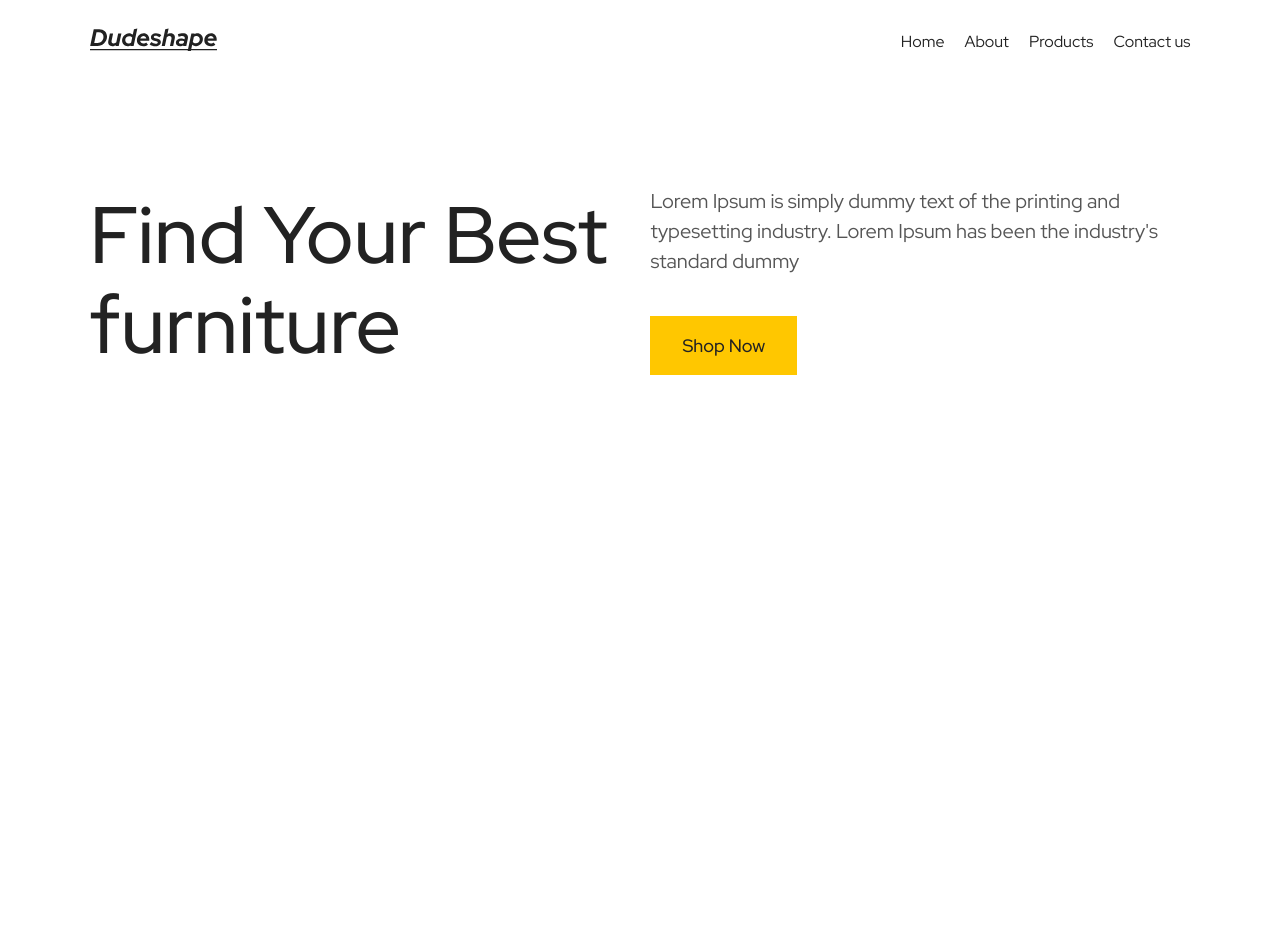
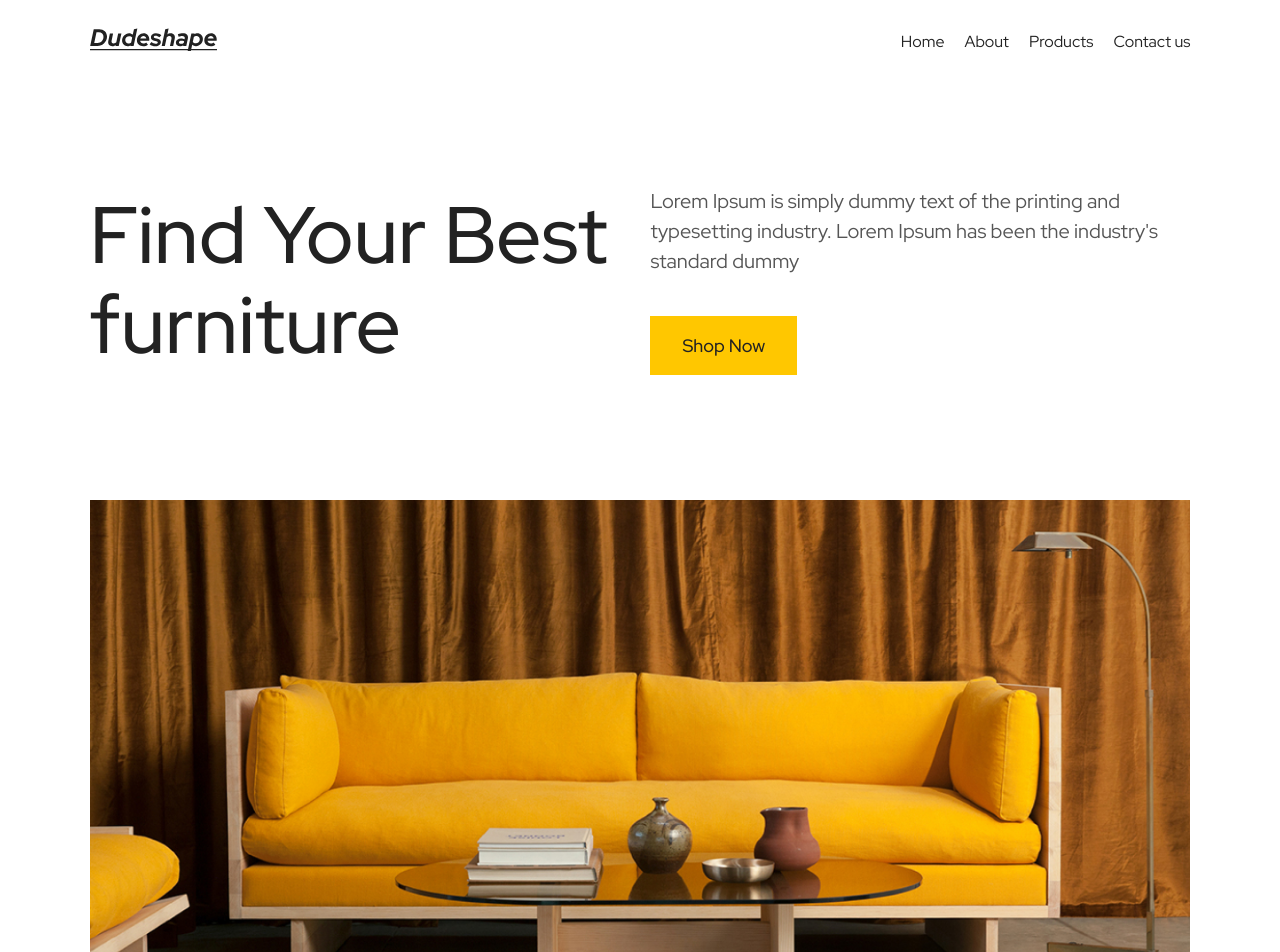
Before and after one commit to RehkMansa/furniture-shop, a React (Create React App) app: page / in a window 1280 px wide. Shown: the top 952 px of the page. Before the commit the page ends 800 px from the top, so only its background shows below. Built offline with nearby package versions, Linux system fonts and the light colour scheme.

Commit message:
added redux and redux toolkit package

```diff
--- a/package.json
+++ b/package.json
@@ -3,11 +3,13 @@
   "version": "0.1.0",
   "private": true,
   "dependencies": {
+    "@reduxjs/toolkit": "^1.8.3",
     "@testing-library/jest-dom": "^5.16.4",
     "@testing-library/react": "^13.3.0",
     "@testing-library/user-event": "^13.5.0",
     "react": "^18.2.0",
     "react-dom": "^18.2.0",
+    "react-redux": "^8.0.2",
     "react-router-dom": "^6.3.0",
     "react-scripts": "5.0.1",
     "styled-components": "^5.3.5",
--- a/src/components/HeroSection.jsx
+++ b/src/components/HeroSection.jsx
@@ -2,7 +2,7 @@ import styled from "styled-components";
 
 const Wrapper = styled.section`
   min-height: 50vh;
-
+  padding: 50px 0;
   justify-content: space-between;
   align-items: center;
   gap: 20px;
--- a/src/components/HomePage.jsx
+++ b/src/components/HomePage.jsx
@@ -1,7 +1,26 @@
+import styled from 'styled-components';
 import HeroSection from './HeroSection';
 
+const Wrapper = styled.div`
+  .image-wrapper {
+    padding: 20px 0;
+    img {
+      width: 100%;
+      max-height: 600px;
+      object-fit: cover;
+    }
+  }
+`;
+
 const HomePage = () => {
-  return <HeroSection />;
+  return (
+    <Wrapper>
+      <HeroSection />
+      <div className="image-wrapper">
+        <img src="/images/chair00.jpg" alt="bgImage" />
+      </div>
+    </Wrapper>
+  );
 };
 
 export default HomePage;
```
Also changed, not shown: 1 other file (tests, documents, lock files or other folders).
